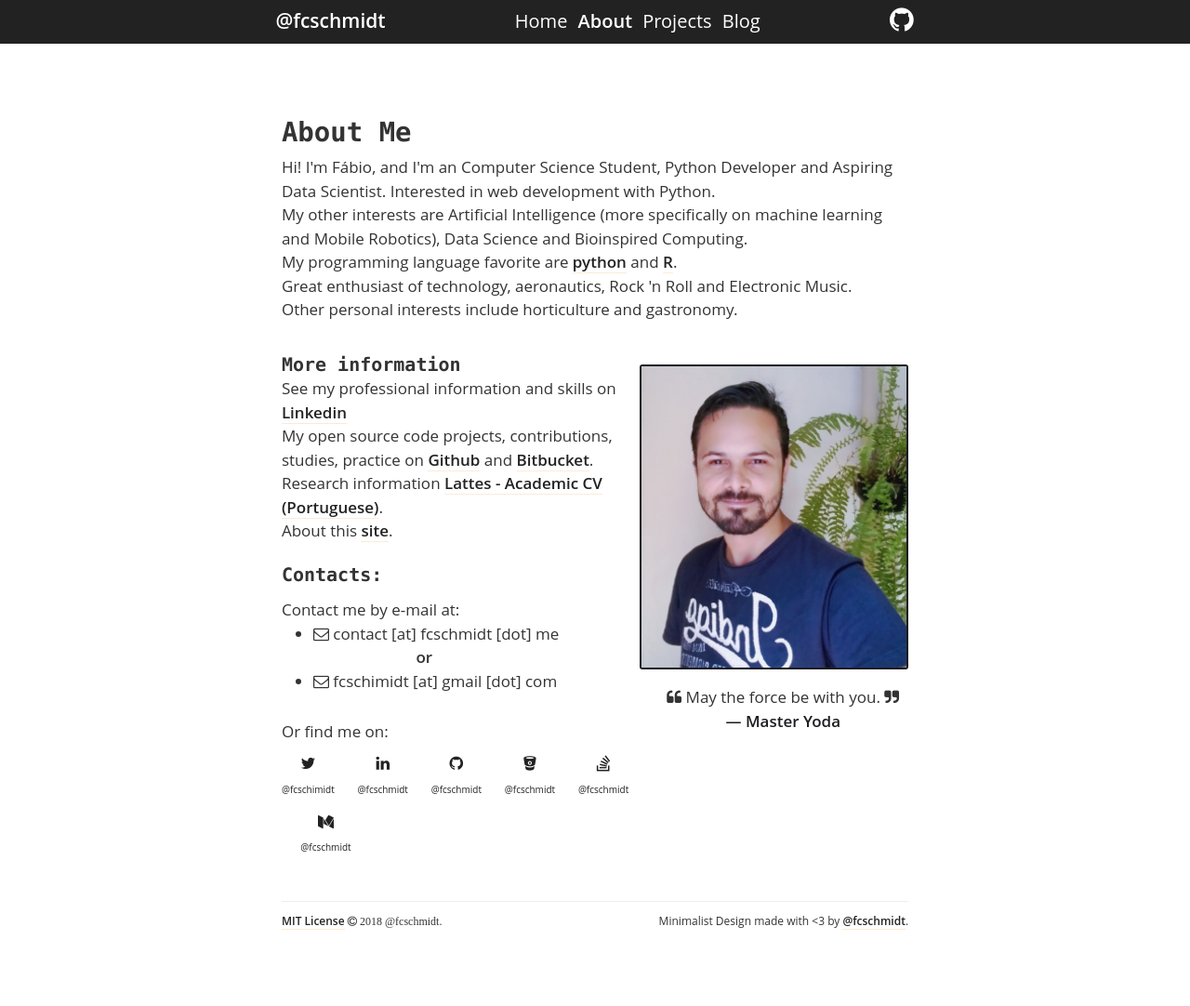
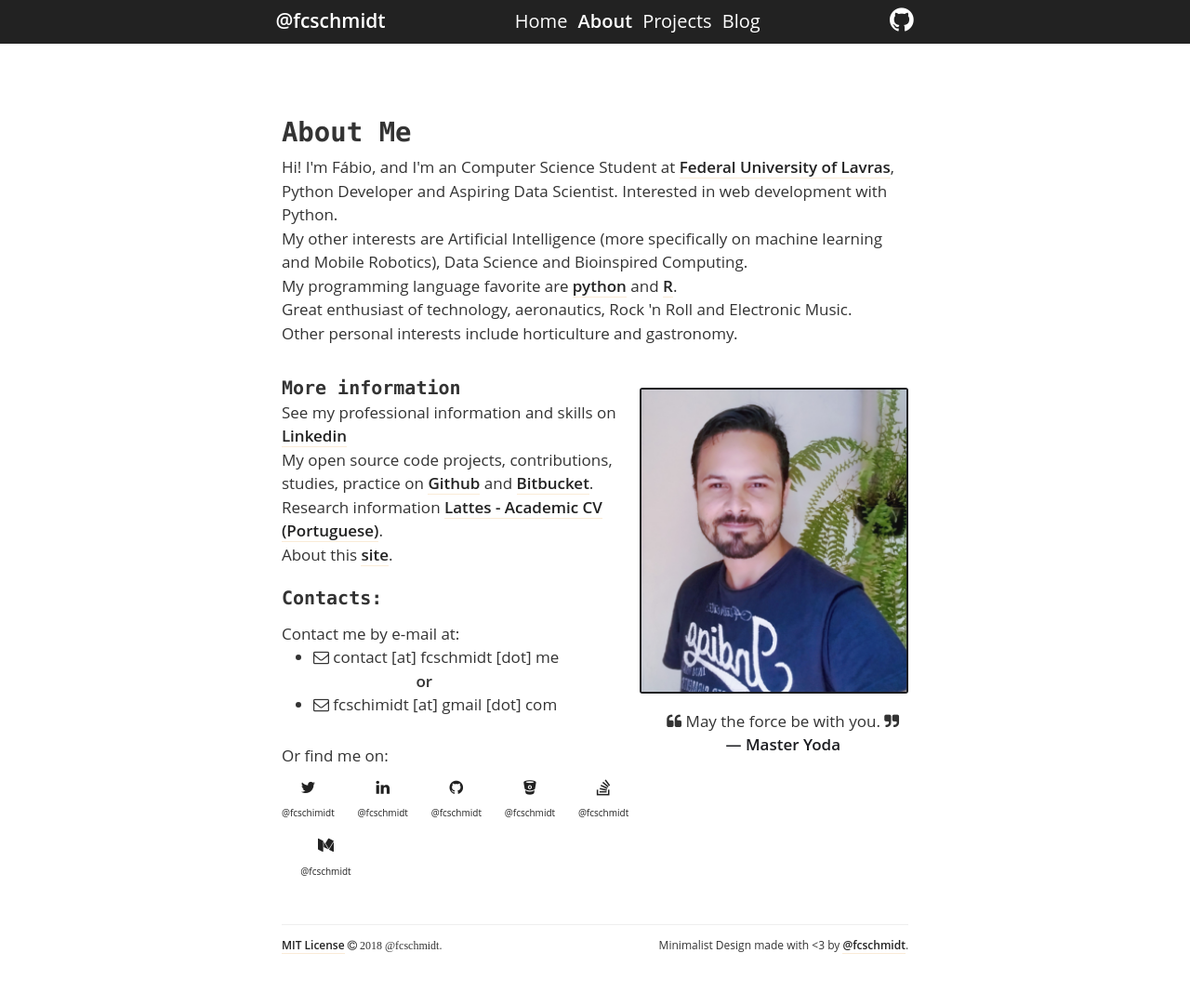
Before and after one commit to fcschmidt/fcschmidt.github.io, a Jekyll site: the page built from pages/about.html, in a window 1280 px wide. Shown: the whole page at 93% size. Built offline with Jekyll 4.4.1, drawn with Linux system fonts in a browser that asks for light colours; before the commit the page ends 1057 px from its top, so only the background shows below that.

Commit message:
Add new University

```diff
--- a/pages/about.html
+++ b/pages/about.html
@@ -12,7 +12,7 @@ permalink: /about/
 <div class="about">
     <h1 class="heading">About Me</h1>
     <p>
-        Hi! I'm F&aacute;bio, and I'm an Computer Science Student, Python Developer and Aspiring Data Scientist.
+        Hi! I'm F&aacute;bio, and I'm an Computer Science Student at <a href="http://www.ufla.br" target="_blank">Federal University of Lavras</a>, Python Developer and Aspiring Data Scientist.
         Interested in web development with Python.<br/>
         My other interests are Artificial Intelligence (more specifically on machine learning and Mobile Robotics),
         Data Science and Bioinspired Computing.<br/>
```
